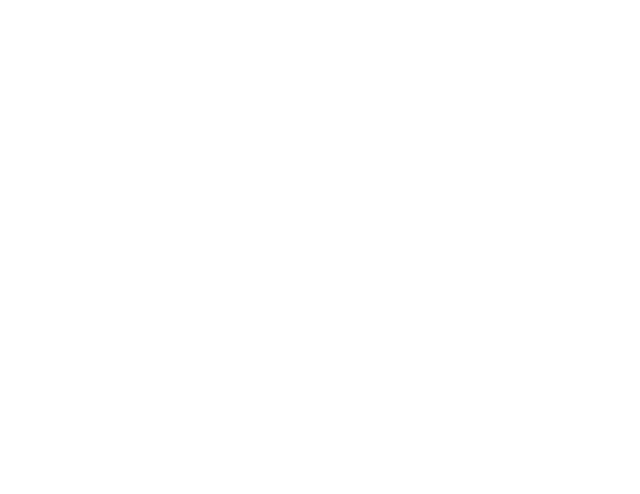
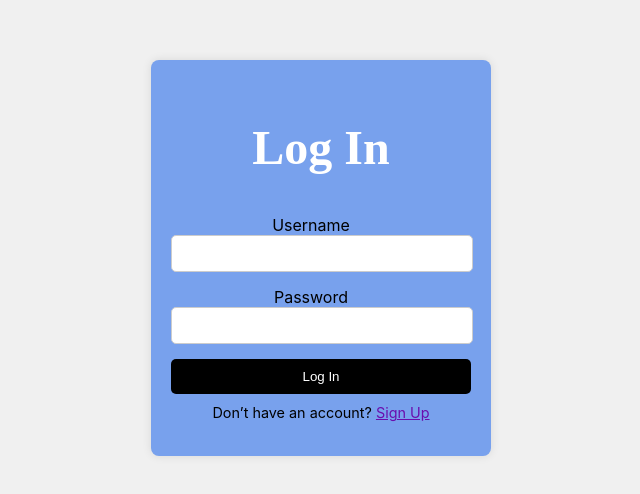
Before and after one commit to gregoryweber/ucsd-cse110-planner-journal, a React (Create React App) app in the folder client/: page / in a window 1280 px wide. Shown: the part 142-636 px from the top of the page, without its empty margins (319-959 px from the left). Built offline with nearby package versions, Linux system fonts and the light colour scheme.

Commit message:
Login_Sign_page_ver0.1
Login/Sign Up Page skeleton

```diff
--- a/client/package.json
+++ b/client/package.json
@@ -12,7 +12,7 @@
     "@types/react-dom": "^18.3.1",
     "react": "^18.3.1",
     "react-dom": "^18.3.1",
-    "react-scripts": "5.0.1",
+    "react-scripts": "^3.0.1",
     "typescript": "^4.9.5",
     "web-vitals": "^2.1.4"
   },
@@ -21,6 +21,7 @@
     "build": "react-scripts build",
     "test": "react-scripts test",
     "eject": "react-scripts eject"
+
   },
   "eslintConfig": {
     "extends": [
--- a/client/src/App.tsx
+++ b/client/src/App.tsx
@@ -1,11 +1,20 @@
-import React from 'react';
-import logo from './logo.svg';
-import './App.css';
+// src/App.tsx
+import React, { useState } from 'react';
+import Login from './Login';
+import SignUp from './SignUp';
 
-function App() {
+const App: React.FC = () => {
+  const [showSignUp, setShowSignUp] = useState(false);
+
   return (
-    null
+    <div className="center-container">
+      {showSignUp ? (
+        <SignUp goToLogin={() => setShowSignUp(false)} />
+      ) : (
+        <Login goToSignUp={() => setShowSignUp(true)} />
+      )}
+    </div>
   );
-}
+};
 
 export default App;
--- /dev/null
+++ b/client/src/Auth.css
@@ -0,0 +1,66 @@
+/* src/Auth.css */
+
+.center-container {
+    display: flex;
+    justify-content: center;
+    align-items: center;
+    height: 100vh; /* Full viewport height */
+    background-color: #f0f0f0; /* Optional background color */
+  }
+
+  .auth-container {
+    background-color: #78A1ED;
+    padding: 20px;
+    width: 300px;
+    margin: auto;
+    border-radius: 8px;
+    box-shadow: 0px 0px 10px rgba(0, 0, 0, 0.1);
+    text-align: center;
+  }
+
+  h2 {
+    color: #ffffff;
+    font-family: serif;
+    font-size: 3em;
+  }
+
+  .input-container {
+    margin-bottom: 15px;
+    margin-right: 20px;
+  }
+
+  input {
+    width: 100%;
+    padding: 10px;
+    border-radius: 5px;
+    border: 1px solid #ccc;
+  }
+
+  button {
+    background-color: black;
+    color: white;
+    padding: 10px;
+    border: none;
+    border-radius: 5px;
+    cursor: pointer;
+    width: 100%;
+  }
+
+  button:hover {
+    opacity: 0.9;
+  }
+
+  .link {
+    margin-top: 10px;
+    font-size: 0.9em;
+  }
+
+  .link-button {
+    color: #6a0dad;
+    cursor: pointer;
+    text-decoration: underline;
+  }
+
+  .link-button:hover {
+    opacity: 0.8;
+  }
--- /dev/null
+++ b/client/src/Login.tsx
@@ -0,0 +1,31 @@
+// src/Login.tsx
+import React from 'react';
+import './Auth.css';
+
+interface LoginProps {
+  goToSignUp: () => void;
+}
+
+const Login: React.FC<LoginProps> = ({ goToSignUp }) => {
+  return (
+    <div className="auth-container">
+      <h2>Log In</h2>
+      <form>
+        <div className="input-container">
+          <label htmlFor="username">Username</label>
+          <input type="text" id="username" name="username" />
+        </div>
+        <div className="input-container">
+          <label htmlFor="password">Password</label>
+          <input type="password" id="password" name="password" />
+        </div>
+        <button type="submit">Log In</button>
+        <p className="link">
+          Don’t have an account? <span onClick={goToSignUp} className="link-button">Sign Up</span>
+        </p>
+      </form>
+    </div>
+  );
+};
+
+export default Login;
--- /dev/null
+++ b/client/src/SignUp.tsx
@@ -0,0 +1,31 @@
+// src/SignUp.tsx
+import React from 'react';
+import './Auth.css';
+
+interface SignUpProps {
+  goToLogin: () => void;
+}
+
+const SignUp: React.FC<SignUpProps> = ({ goToLogin }) => {
+  return (
+    <div className="auth-container">
+      <h2>Sign Up</h2>
+      <form>
+        <div className="input-container">
+          <label htmlFor="createUsername">Create Username</label>
+          <input type="text" id="createUsername" name="createUsername" />
+        </div>
+        <div className="input-container">
+          <label htmlFor="createPassword">Create Password</label>
+          <input type="password" id="createPassword" name="createPassword" />
+        </div>
+        <button type="submit">Create Account</button>
+      </form>
+      <p className="link">
+        <span onClick={goToLogin} className="link-button">Back to Log In</span>
+      </p>
+    </div>
+  );
+};
+
+export default SignUp;
--- a/client/tsconfig.json
+++ b/client/tsconfig.json
@@ -18,7 +18,7 @@
     "resolveJsonModule": true,
     "isolatedModules": true,
     "noEmit": true,
-    "jsx": "react-jsx"
+    "jsx": "preserve"
   },
   "include": [
     "src"
```
Also changed, not shown: 1 other file (tests, documents, lock files or other folders).
